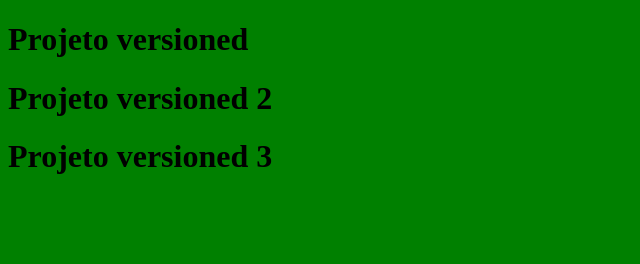
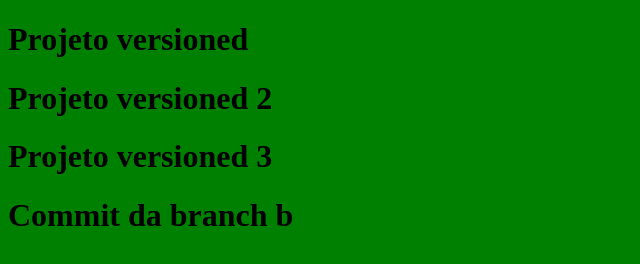
Before and after one commit to RenanLaureano/meu_projeto_versionado, a plain HTML site: page index.html in a window 1280 px wide. Shown: the whole page, without its empty margins (0-640 px from the left). Drawn offline with Linux system fonts and the light colour scheme.

Commit message:
Commit 1 da branch b

```diff
--- a/index.html
+++ b/index.html
@@ -7,5 +7,6 @@
 	<h1>Projeto versioned</h1>
 	<h1>Projeto versioned 2</h1>
 	<h1>Projeto versioned 3</h1>
+	<h1>Commit da branch b</h1>
 </body>
 </html>
```
